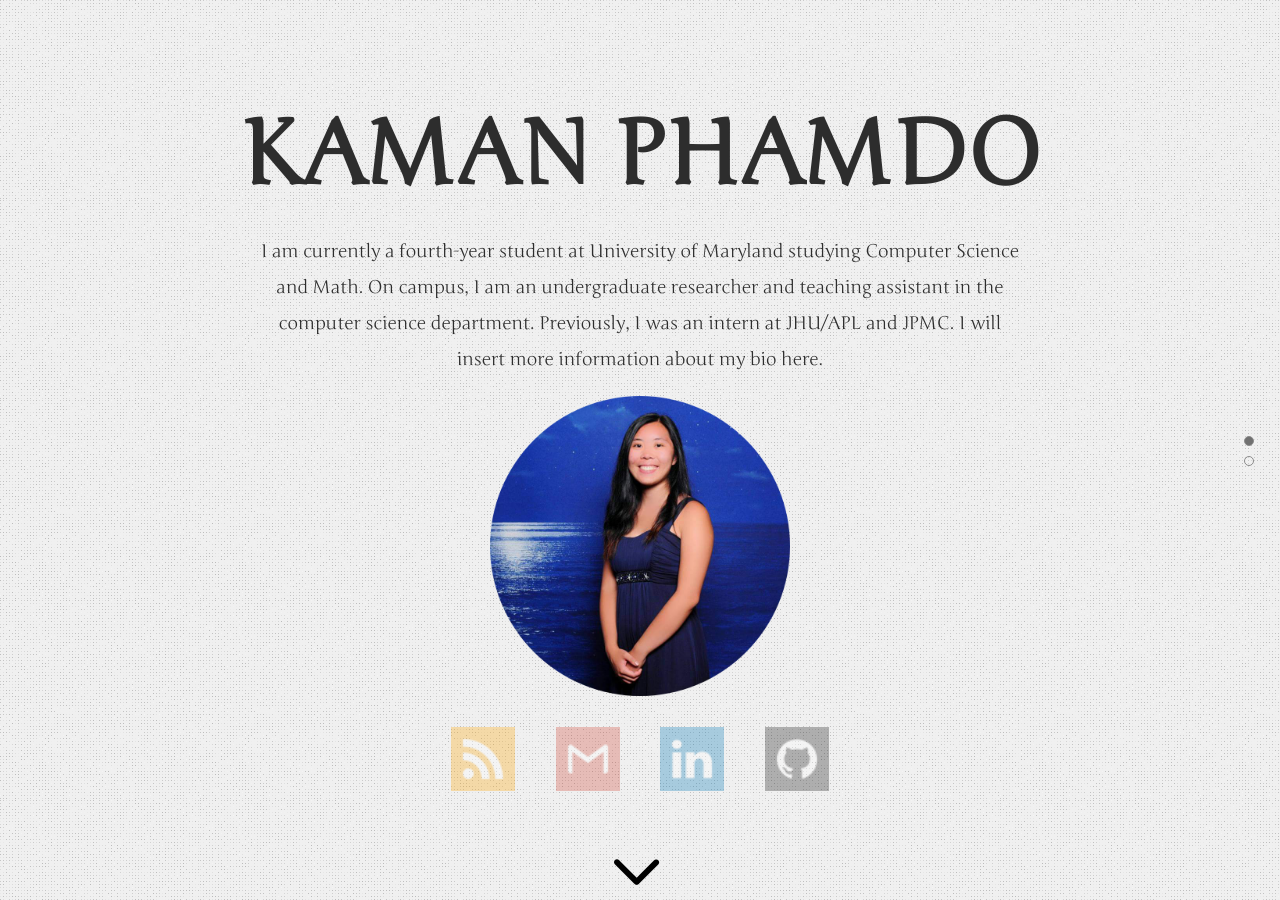
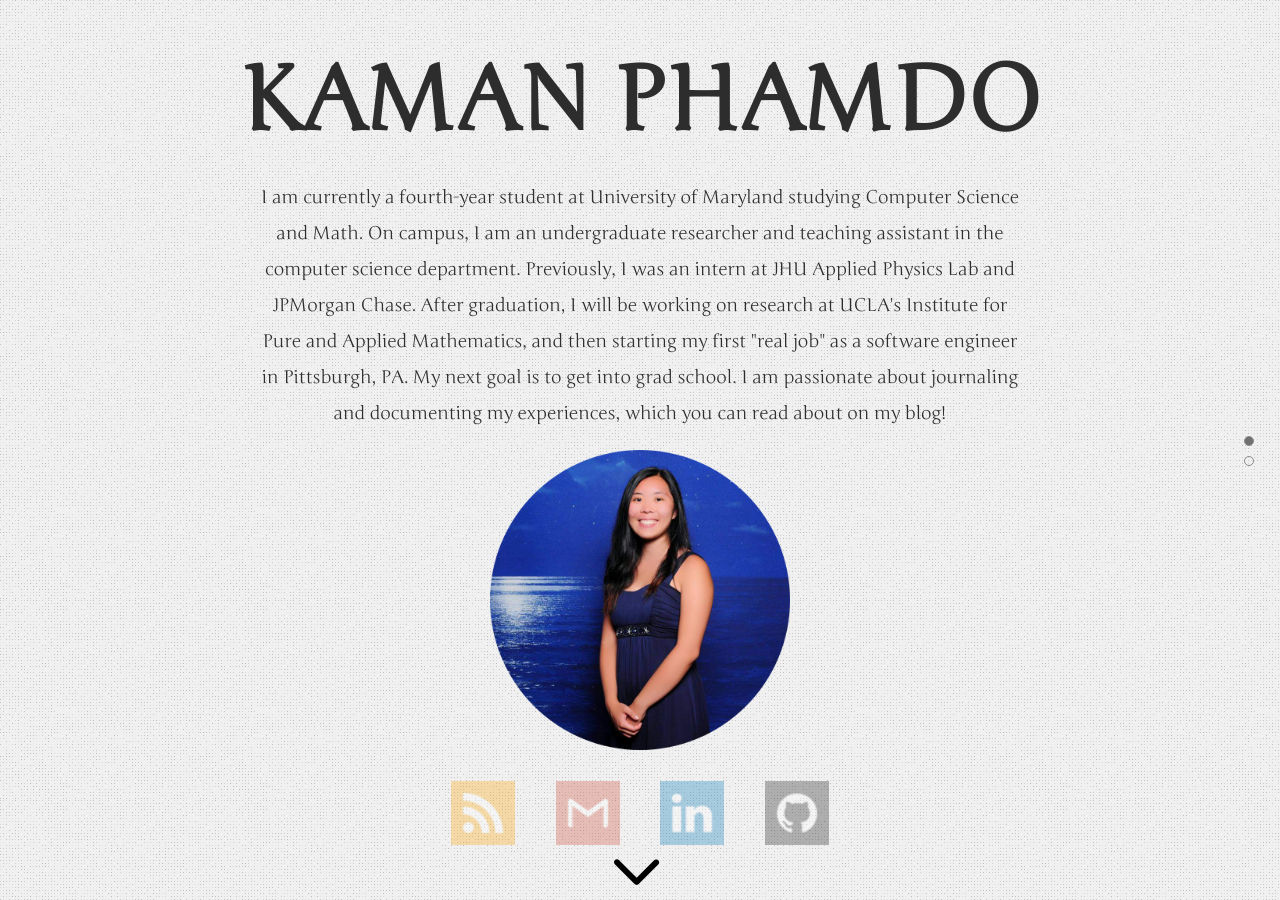
Before and after one commit to phamdo/phamdo.github.io, a Jekyll site: the page built from index.html, in a window 1280 px wide. Built offline with Jekyll 4.4.1, drawn with Linux system fonts in a browser that asks for light colours; nearby versions of some CDN libraries; comment, search, counter and statistics services are not loaded.

Commit message:
set up bio and homepage

```diff
--- a/_config.yml
+++ b/_config.yml
@@ -49,7 +49,7 @@ author:
 home:
   section1: <h1>Kaman Phamdo</h1>
   section2:
-      <p>I am currently a fourth-year student at University of Maryland studying Computer Science and Math. On campus, I am an undergraduate researcher and teaching assistant in the computer science department. Previously, I was an intern at JHU/APL and JPMC. I will insert more information about my bio here.</p>
+      <p>I am currently a fourth-year student at University of Maryland studying Computer Science and Math. On campus, I am an undergraduate researcher and teaching assistant in the computer science department. Previously, I was an intern at JHU Applied Physics Lab and JPMorgan Chase. After graduation, I will be working on research at UCLA's Institute for Pure and Applied Mathematics, and then starting my first "real job" as a software engineer in Pittsburgh, PA. My next goal is to get into grad school. I am passionate about journaling and documenting my experiences, which you can read about on my blog!</p>
   section3: <img src = "assets/images/profile-pic.png" width="300" height="300">
   section4: <div class="social-links">
       <a class="ico-rss btn" href="https://phamdo.github.io/blog" rel="me" target="_blank" title="Blog"></a>
--- a/_data/i18n.yml
+++ b/_data/i18n.yml
@@ -4,7 +4,7 @@ en: &en
   back_to_top: 'Back to Top'
   categories: 'Categories'
   close: 'Close'
-  enter_blog: 'Enter Blog'
+  enter_blog: 'Read My Blog'
   last_updated: 'Last updated'
   menu: 'Menu'
   more: 'More'
--- a/_layouts/home.html
+++ b/_layouts/home.html
@@ -39,7 +39,7 @@
             <a class="btn-enter btn-light" title="{{ site.data.i18n[site.lang].enter_blog }}" href="{{ site.paths.blog | relative_url }}">{{ site.data.i18n[site.lang].enter_blog }}</a>
         </h1>
         <div class="social-links animated hidden">
-            <a class="btn-light ico-rss" href="{{ site.baseurl }}/feed.xml" rel="me" target="_blank" title="feed"></a>
+            <a class="btn-light ico-rss" href="{{ site.baseurl }}/blog" rel="me" target="_blank" title="feed"></a>
             {% if site.author.email %}
                 <a class="btn-light ico-gmail" href="mailto:{{ site.author.email }}" rel="me" target="_blank" title="email"></a>
             {% endif %}
```
Also changed, not shown: 4 other files.
